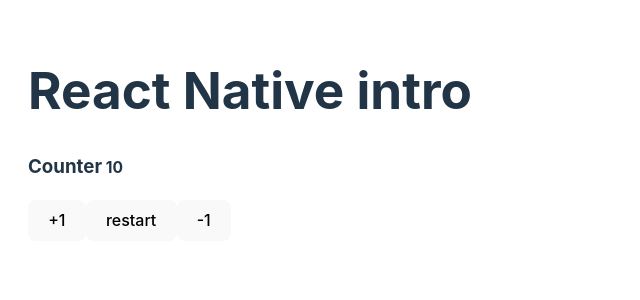
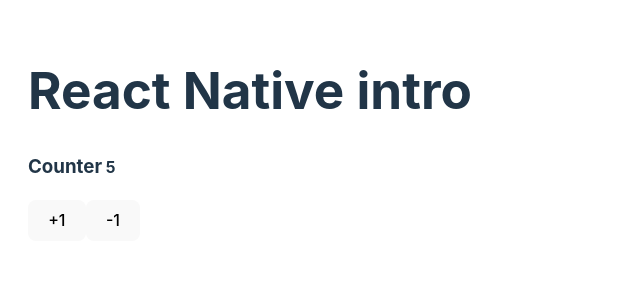
Before and after one commit to javieraizq88/react-native, a React (Vite) app in the folder 01-react-base/: page / in a window 1280 px wide. Shown: the top 300 px of the page, without its empty margins (0-640 px from the left). Built offline with nearby package versions, Linux system fonts and the light colour scheme.

Commit message:
create counter hook

```diff
--- a/01-react-base/src/App.tsx
+++ b/01-react-base/src/App.tsx
@@ -1,3 +1,4 @@
+import { CounterWithHook } from "./components"
 import { BasicFunctions, BasicTypes, Counter, ObjectLiterals } from "./typescript"
 
 function App() {
@@ -10,7 +11,9 @@
       {/* <BasicTypes /> */}
       {/* <ObjectLiterals /> */}
       {/* <BasicFunctions /> */}
-      <Counter/>
+      {/* <Counter/>  */}
+      <CounterWithHook />
+
 
     </main>
   )
--- /dev/null
+++ b/01-react-base/src/components/Counter.tsx
@@ -0,0 +1,35 @@
+import { useState } from "react"
+
+export const Counter = () => {
+    const [count, setCount] = useState(10);
+
+    const aumentar = (value: number) => {
+        const newValue = count + value;
+        if (newValue >= 0) {
+            setCount(count + value);
+        }
+    }
+
+    const disminuir = (value: number) => {
+        const newValue = count + value;
+        if (newValue >= 0) {
+            setCount(count - value);
+        }
+    }
+
+    const restart = (value: number) => {
+        setCount(value = 10)
+    }
+
+    return (
+        <>
+            <h3>Counter
+                <small> {count} </small>
+            </h3>
+
+            <button className="mx-2" onClick={(e) => aumentar(1)}>+1</button>
+            <button onClick={(e) => restart(10)} >restart</button>
+            <button onClick={(e) => disminuir(1)} >-1</button>
+        </>
+    )
+}
--- /dev/null
+++ b/01-react-base/src/components/CounterWithHook.tsx
@@ -0,0 +1,23 @@
+import { useCounter } from "../hooks/useCounter"
+
+export const CounterWithHook = () => {
+
+    const { count, aumentar, disminuir, restart } = useCounter({
+
+        // si el initialValue en la interface es opcional y yo le doy un valor en useCounter, el numero agregado aqui es el que manda
+        initialValue: 5
+    })
+
+
+    return (
+        <>
+            <h3>Counter
+                <small> {count} </small>
+            </h3>
+
+            <button className="mx-2" onClick={(e) => aumentar(1)}>+1</button>
+            {/* <button onClick={(e) => restart()} >restart</button> */}
+            <button onClick={(e) => disminuir(1)} >-1</button>
+        </>
+    )
+}
--- /dev/null
+++ b/01-react-base/src/components/index.tsx
@@ -0,0 +1,2 @@
+export * from './Counter';
+export * from './CounterWithHook'
--- /dev/null
+++ b/01-react-base/src/hooks/useCounter.tsx
@@ -0,0 +1,35 @@
+import { useState } from "react";
+
+interface Options {
+    initialValue?: number;
+}
+
+//si el initialValue es opcional en la interface, se le debe dar un valor inicial
+export const useCounter = ( {initialValue = 0}: Options ) => {
+
+    const [ count, setCount ] = useState<number>(initialValue);
+
+    const aumentar = (value: number) => {
+        setCount(count + value);
+    }
+
+    const disminuir = (value: number) => {
+        setCount(count - value);
+    }
+
+    const restart = (value: number) => {
+        setCount(value = 10)
+    }
+
+    return {
+        // properties
+        count,
+
+        // methods
+        aumentar,
+        disminuir,
+        restart
+
+
+    }
+}
--- a/01-react-base/src/typescript/BasicFunctions.tsx
+++ b/01-react-base/src/typescript/BasicFunctions.tsx
@@ -1,13 +1,13 @@
 export const BasicFunctions = () => {
 
-const sumar = ( a: number, b: number): string => {
+    const sumar = (a: number, b: number): string => {
         return (a + b).toString();
     }
 
-        return(
+    return (
         <>
             <h2>funciones</h2>
-             <span>El resultado de sumar: { sumar(2, 3) } </span>
+            <span>El resultado de sumar: {sumar(2, 3)} </span>
 
         </>
     )
--- a/01-react-base/src/typescript/Counter.tsx
+++ /dev/null
@@ -1,29 +0,0 @@
-import { useState } from "react"
-
-export const Counter = () => {
-    const [count, setCount] = useState(10);
-
-const aumentar = ( value: number) => {
-    setCount ( count + value );
-}
-
-const disminuir = ( value: number) => {
-    setCount ( count - value );
-}
-
-const restart = (value: number) => {
-    setCount (value = 10 )
-}
-
-    return (
-        <>
-            <h3>Counter
-                <small> {count} </small>
-            </h3>
-
-            <button className="mx-2" onClick={ (e) => aumentar(1)}>+1</button>
-            <button onClick={ (e) => restart(10)} >restart</button>
-            <button onClick={(e) => disminuir(1)} >-1</button>
-        </>
-    )
-}
--- a/01-react-base/src/typescript/index.ts
+++ b/01-react-base/src/typescript/index.ts
@@ -1,4 +1,4 @@
 export * from './BasicTypes';
 export * from './ObjectLiterals'
 export * from './BasicFunctions'
-export * from './Counter'
+export * from '../components/Counter'
```
Lines whose indentation alone changed are shown as unchanged.
